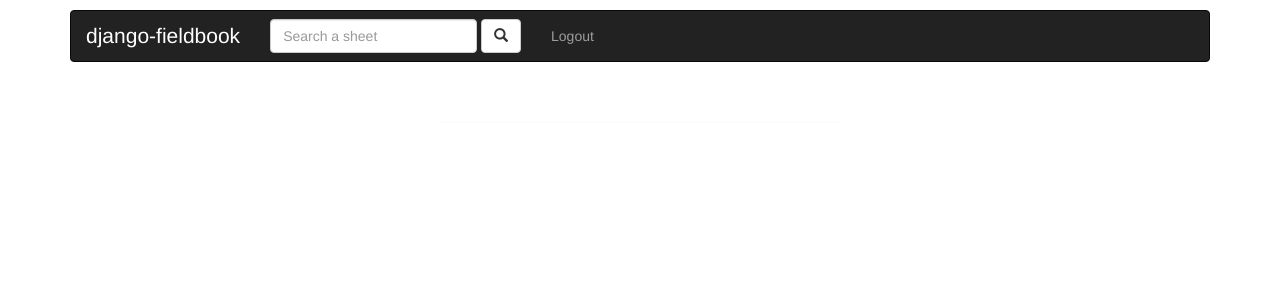
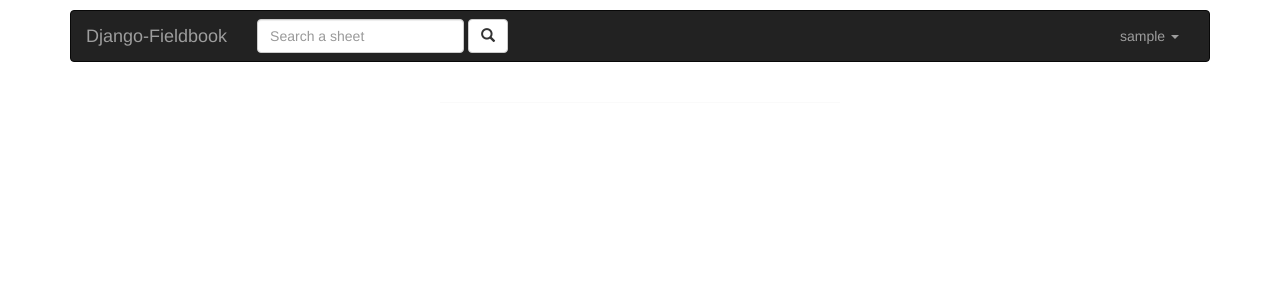
Before and after one commit to bsab/django-fieldbook, a Django app: page / in a window 1280 px wide. Shown: the top 300 px of the page. Run offline with Django 3.2, Linux system fonts and the light colour scheme; the visitor is signed in with stand-in values (Sample User, id 1); some libraries are stand-ins or nearby versions.

Commit message:
fix bootstratp navbar

```diff
--- a/example/templates/base.html
+++ b/example/templates/base.html
@@ -14,36 +14,39 @@
     <!-- Navigation -->
     <nav class="navbar navbar-inverse" role="navigation">
         <div class="container-fluid">
+            <!-- Brand and toggle get grouped for better mobile display -->
             <div class="navbar-header">
-                <button type="button" class="navbar-toggle collapsed"></button>
-                <a class="navbar-brand" href="/" style="font-size:21px;color:#fff;font-weight:500;">django-fieldbook</a>
+                <a class="navbar-brand" href="#">Django-Fieldbook</a>
             </div>
+            <!-- Collect the nav links, forms, and other content for toggling -->
+            <div class="collapse navbar-collapse" id="bs-example-navbar-collapse-1">
 
-            <div class="collapse navbar-collapse" id="bs-example-navbar-collapse-1">
-                <ul class="nav navbar-nav">
-                    <li>
                 <form id="sheet" action="/sheet-list/" method="get" class="navbar-form navbar-left" role="search">
                     <div class="form-group">
-                                <input type="text" class="form-control" placeholder="Search a sheet" name="book_name">
+                        <input type="text" class="form-control" placeholder="Search a sheet" name="book_name" value="{{ book_name }}">
                     </div>
                     <button type="submit" class="btn btn-default"><span class="glyphicon glyphicon-search"></span></button>
                 </form>
+                <ul class="nav navbar-nav navbar-right">
+                    {% if user.is_authenticated %}
+                        <li class="dropdown">
+                            <a href="#" class="dropdown-toggle" data-toggle="dropdown" role="button" aria-haspopup="true" aria-expanded="false">{{ user.username }} <span class="caret"></span></a>
+                            <ul class="dropdown-menu">
+                                <li><a href="{% url 'logout' %}">Logout</a></li>
+                            </ul>
                         </li>
-                    <li>
-                        {% if user.is_authenticated %}
-                            <a href="{% url 'logout' %}"  aria-expanded="false">Logout</a>
                     {% else %}
-                            <a href="{% url 'login' %}"  aria-expanded="false">Login</a>
-                        {% endif %}
-                    </li>
-                    {% if not user.is_authenticated %}
-                        <li>
-                            <a href="{% url 'fieldbook_registration' %}" aria-expanded="false">Register as Fieeldbook</a>
+                        <li class="dropdown">
+                            <a href="{% url 'login' %}" class="dropdown-toggle" data-toggle="dropdown" role="button" aria-haspopup="true" aria-expanded="false">Login<span class="caret"></span></a>
+                            <ul class="dropdown-menu">
+                                <li><a href="{% url 'fieldbook_registration' %}">Register</a></li>
+                            </ul>
                         </li>
                     {% endif %}
+
                 </ul>
-            </div>
-        </div>
+            </div><!-- /.navbar-collapse -->
+        </div><!-- /.container-fluid -->
     </nav>
 
     <br />
--- a/example/templates/index.html
+++ b/example/templates/index.html
@@ -3,7 +3,6 @@
 {% block title %}Sheet{% endblock %}
 
 {% block content %}
-    <h1>{{ book_name }} </h1>
     {% if message_error %}
         <div style="text-align:center">
             <h1>ERRORE</h1>
```
Lines whose indentation alone changed are shown as unchanged.
